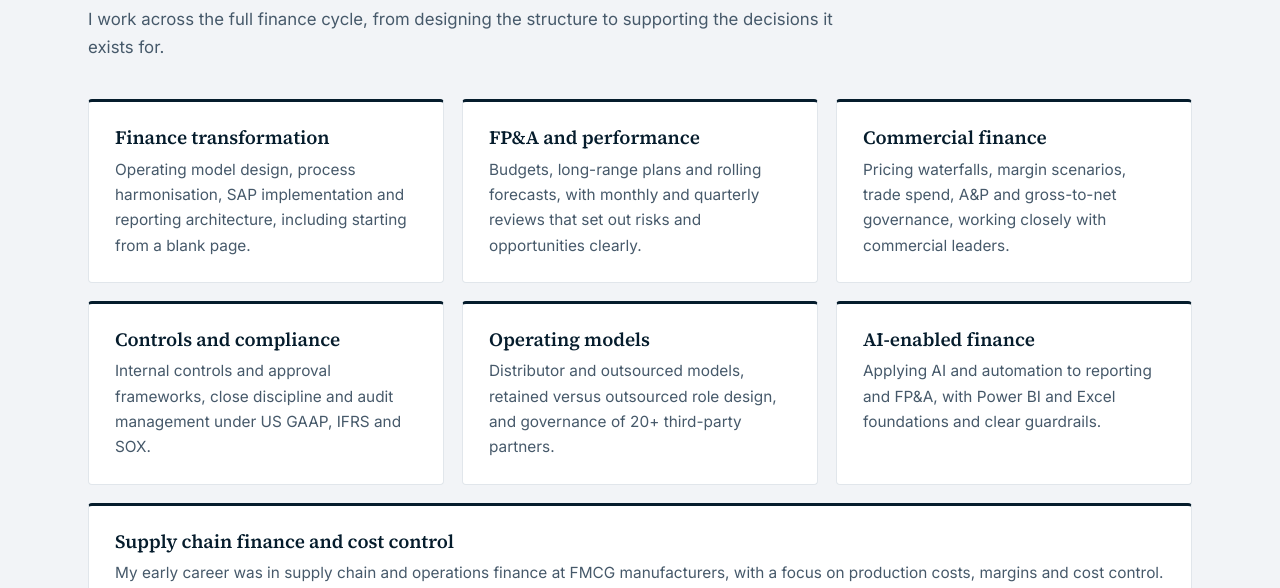
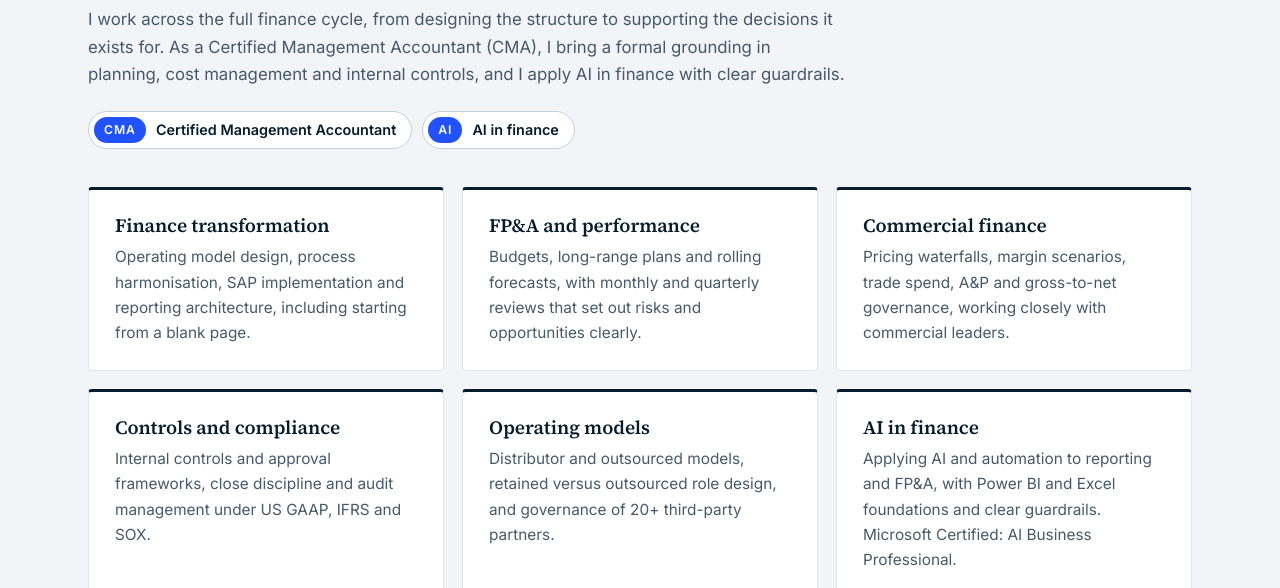
Before and after one commit to veysel-coskun/veysel-coskun.github.io, a plain HTML site: page experience.html in a window 1280 px wide. Shown: the part 712-1300 px from the top of the page. Drawn offline with Linux system fonts and the light colour scheme.

Commit message:
Add CMA and AI in finance to capabilities summary
Name the CMA and AI in finance in the Experience page summary, add
two credential badges, and retitle the AI card to match the menu.

Co-Authored-By: Claude Opus 5.5 <noreply@anthropic.com>

```diff
--- a/assets/site.css
+++ b/assets/site.css
@@ -241,6 +241,9 @@ a.card:hover,.card.lift:hover{transform:translateY(-4px);box-shadow:0 16px 34px
 .cred{display:inline-flex;align-items:center;gap:10px;margin-top:16px;padding:5px 15px 5px 5px;border:1px solid rgba(143,168,255,.5);border-radius:999px;background:rgba(5,28,44,.6);color:#fff;font-size:.9rem;font-weight:600;text-decoration:none;transition:border-color .15s ease}
 .cred b{background:var(--accent);color:#fff;padding:3px 10px;border-radius:999px;font-size:.76rem;letter-spacing:.08em}
 .cred:hover{border-color:#fff}
+.cred-row{display:flex;flex-wrap:wrap;gap:10px;margin-top:6px}
+.cred.light{background:var(--surface);color:var(--ink);border-color:var(--hair-strong)}
+.cred.light:hover{border-color:var(--accent)}
 .contact-card{display:block;color:inherit;text-decoration:none}
 .contact-card h3{color:var(--accent-ink);margin-top:6px;overflow-wrap:anywhere}
 .facts div.wide{grid-column:1/-1}
--- a/experience.html
+++ b/experience.html
@@ -34,14 +34,15 @@
   <div class="actions"><a class="btn" href="assets/Veysel-Coskun-Profile.pdf">Download 2-page profile</a><a class="btn ghost" href="https://www.linkedin.com/in/veysel-co%C5%9Fkun-2483a630/">View LinkedIn profile</a></div></div></div>
 
 <section class="tint"><div class="wrap">
-  <div class="sec-head reveal"><p class="eyebrow">What I do</p><h2>Capabilities</h2><p>I work across the full finance cycle, from designing the structure to supporting the decisions it exists for.</p></div>
+  <div class="sec-head reveal"><p class="eyebrow">What I do</p><h2>Capabilities</h2><p>I work across the full finance cycle, from designing the structure to supporting the decisions it exists for. As a Certified Management Accountant (CMA), I bring a formal grounding in planning, cost management and internal controls, and I apply AI in finance with clear guardrails.</p>
+    <div class="cred-row"><a class="cred light" href="#credentials"><b>CMA</b>Certified Management Accountant</a><a class="cred light" href="index.html#ai"><b>AI</b>AI in finance</a></div></div>
   <div class="grid3">
     <div class="card top lift reveal"><h3>Finance transformation</h3><p>Operating model design, process harmonisation, SAP implementation and reporting architecture, including starting from a blank page.</p></div>
     <div class="card top lift reveal d1"><h3>FP&amp;A and performance</h3><p>Budgets, long-range plans and rolling forecasts, with monthly and quarterly reviews that set out risks and opportunities clearly.</p></div>
     <div class="card top lift reveal d2"><h3>Commercial finance</h3><p>Pricing waterfalls, margin scenarios, trade spend, A&amp;P and gross-to-net governance, working closely with commercial leaders.</p></div>
     <div class="card top lift reveal"><h3>Controls and compliance</h3><p>Internal controls and approval frameworks, close discipline and audit management under US GAAP, IFRS and SOX.</p></div>
     <div class="card top lift reveal d1"><h3>Operating models</h3><p>Distributor and outsourced models, retained versus outsourced role design, and governance of 20+ third-party partners.</p></div>
-    <div class="card top lift reveal d2"><h3>AI-enabled finance</h3><p>Applying AI and automation to reporting and FP&amp;A, with Power BI and Excel foundations and clear guardrails.</p></div>
+    <div class="card top lift reveal d2"><h3>AI in finance</h3><p>Applying AI and automation to reporting and FP&amp;A, with Power BI and Excel foundations and clear guardrails. Microsoft Certified: AI Business Professional.</p></div>
     <div class="card top lift reveal sc-card"><h3>Supply chain finance and cost control</h3><p>My early career was in supply chain and operations finance at FMCG manufacturers, with a focus on production costs, margins and cost control.</p>
       <div class="sc-cols">
         <div><h4>Golf Dondurma</h4><p>Production cost analysis, supply chain margin management and seasonal demand variance, with cost control and governance for manufacturing subsidiaries.</p></div>
```
